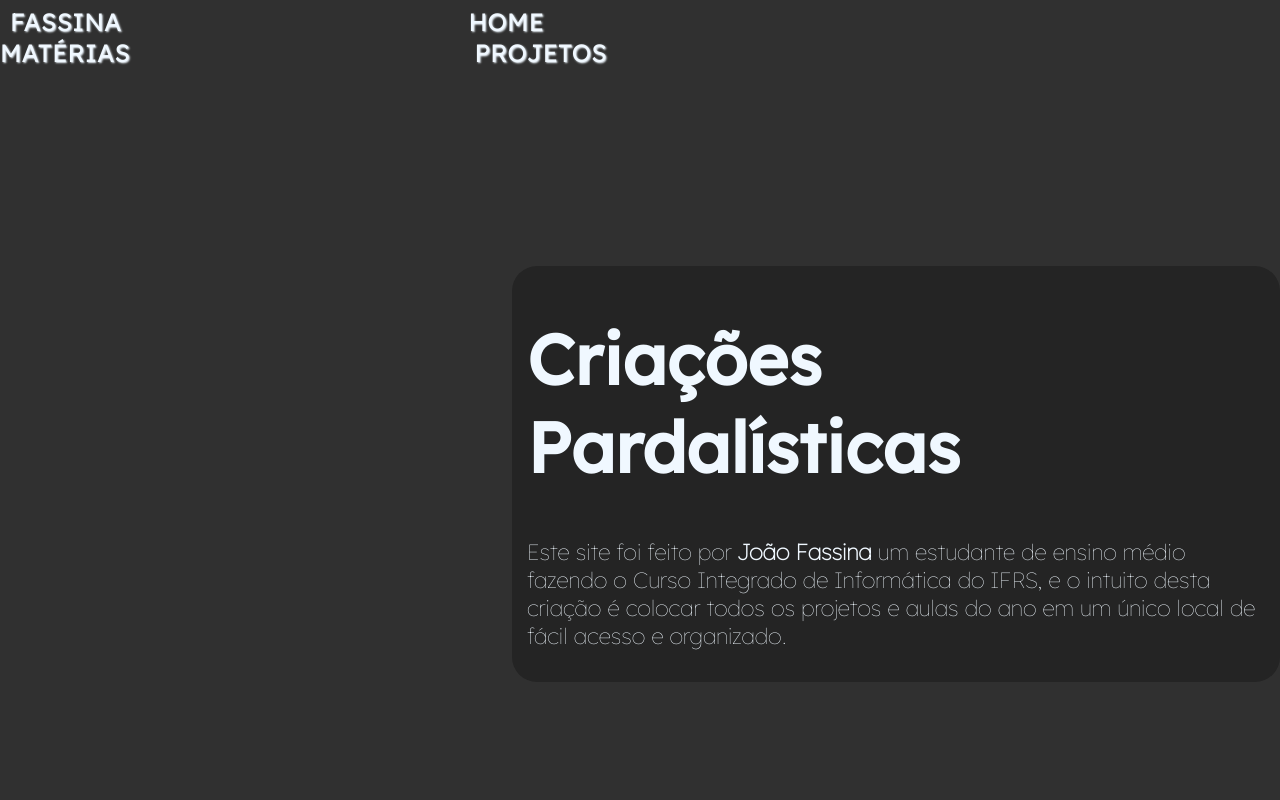
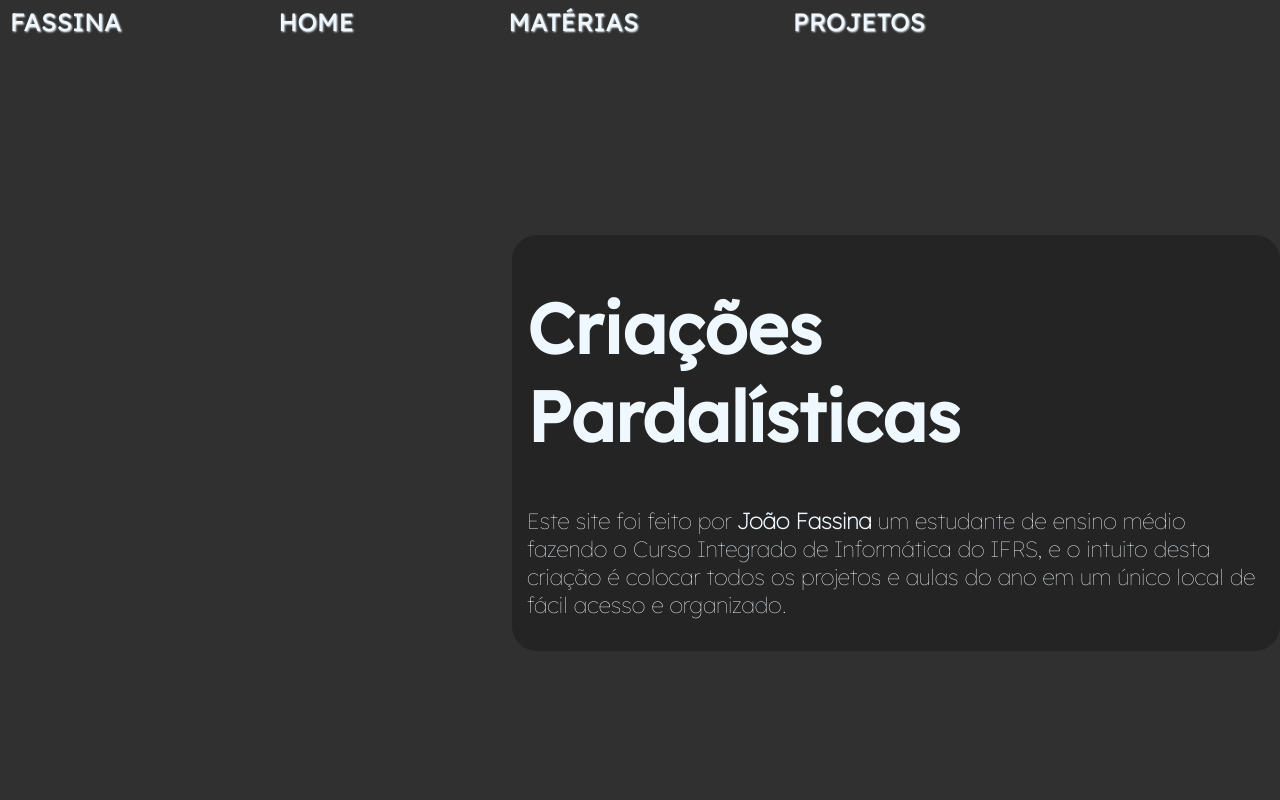
Before and after one commit to jf-fassina/Pardal, a plain HTML site: page index.html in a window 1280 px wide. Shown: the top 800 px of the page. Drawn offline with Linux system fonts and the light colour scheme.

Commit message:
Update style.css

```diff
--- a/css/style.css
+++ b/css/style.css
@@ -40,7 +40,7 @@ body {
   font-size: 25px;
   display: inline;
   cursor: pointer;
-  margin-right: 340px;
+  margin-right: 150px;
   text-align: center;
   transition: ease-in-out 250ms;
 }
```
